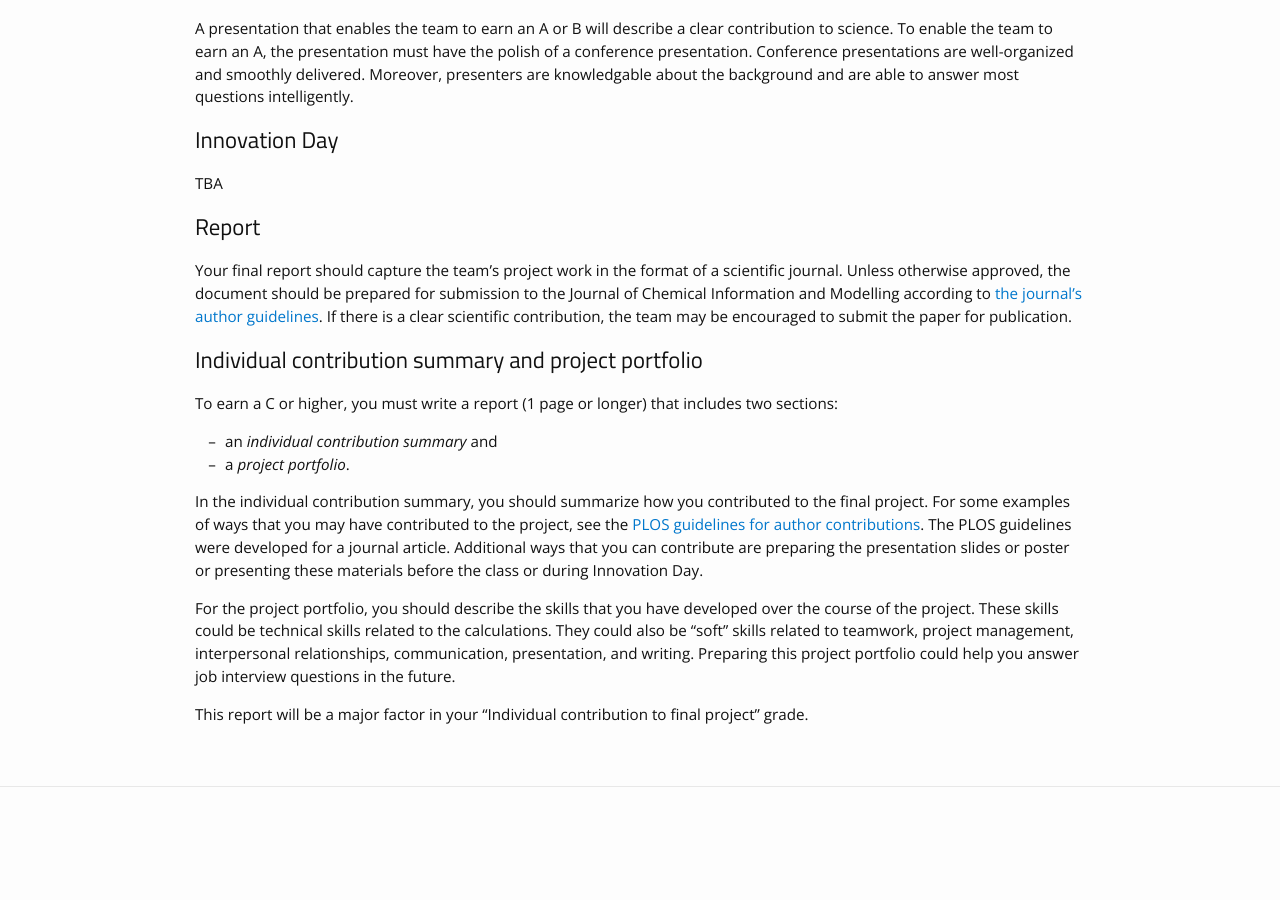
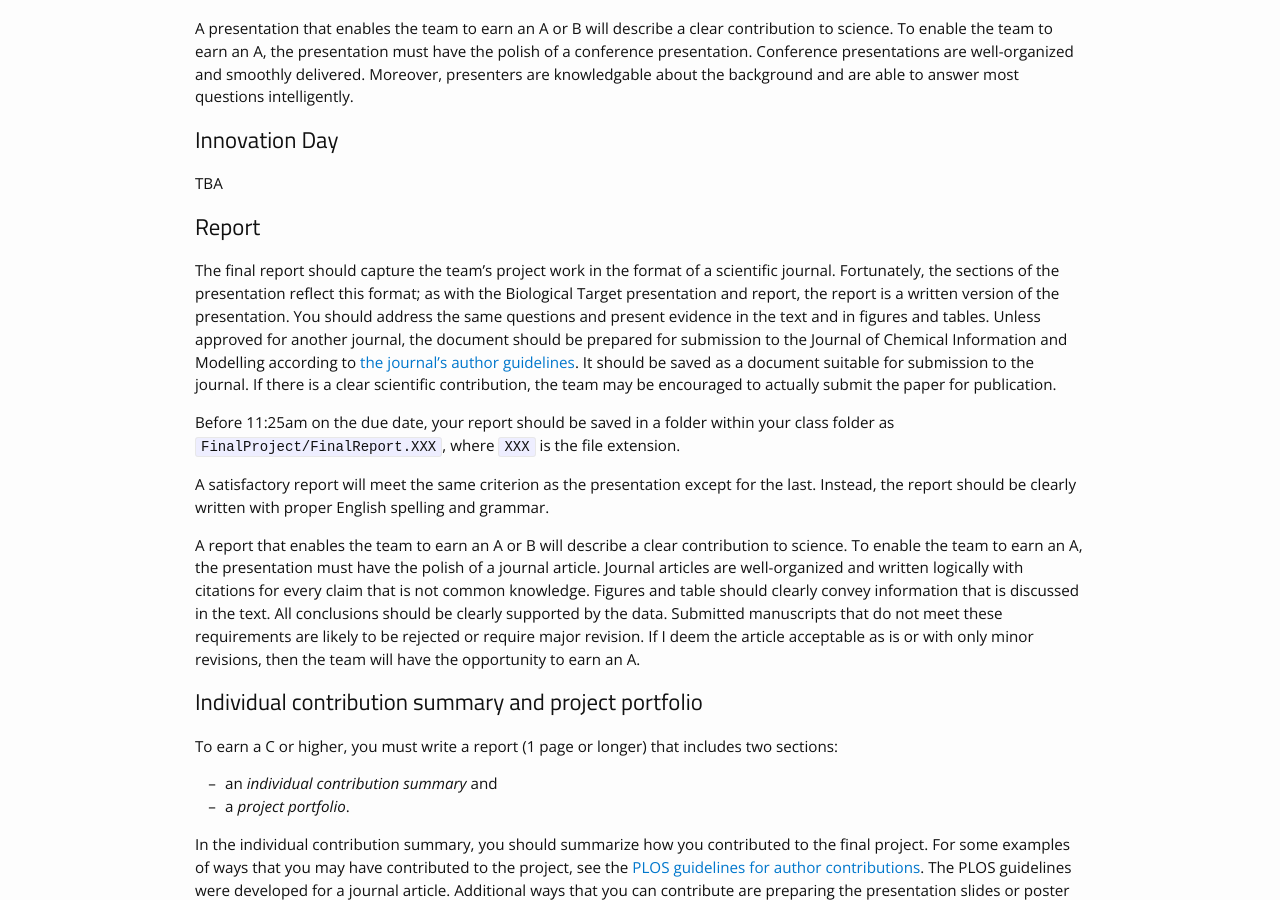
Before and after one commit to daveminh/Chem456-2022F, a Jekyll site: the page built from docs/assignments.md, in a window 1280 px wide and 900 px high, scrolled down 3228 px. Built offline with Jekyll 4.4.1, drawn with Linux system fonts in a browser that asks for light colours; nearby versions of some CDN libraries; before the commit the page ends 4075 px from its top, so only the background shows below that.

Commit message:
Update assignments.md

```diff
--- a/docs/assignments.md
+++ b/docs/assignments.md
@@ -96,18 +96,13 @@ TBA
 
 ## Report
 
-Your final report should capture the team's project work in the format of a scientific journal. Unless otherwise approved, the document should be prepared for submission to the Journal of Chemical Information and Modelling according to [the journal's author guidelines](https://pubs.acs.org/page/jcisd8/submission/authors.html). If there is a clear scientific contribution, the team may be encouraged to submit the paper for publication.
+The final report should capture the team's project work in the format of a scientific journal. Fortunately, the sections of the presentation reflect this format; as with the Biological Target presentation and report, the report is a written version of the presentation. You should address the same questions and present evidence in the text and in figures and tables. Unless approved for another journal, the document should be prepared for submission to the Journal of Chemical Information and Modelling according to [the journal's author guidelines](https://pubs.acs.org/page/jcisd8/submission/authors.html). It should be saved as a document suitable for submission to the journal. If there is a clear scientific contribution, the team may be encouraged to actually submit the paper for publication.
 
-<!--
-The report is a written version of the presentation. You should address the same questions and present evidence in the text and in figures and tables. The report should be at least three pages long and saved as a document in Apple Pages (.pages), Microsoft Word (.doc/.docx), Google Document (.gdoc), or Portable Document Format (.pdf) format.
-
-Before 11:25am on the due date, your report should be saved in a folder within your class folder as `BiologicalTarget/BiologicalTargetReport.XXX`, where `XXX` is the file extension.
+Before 11:25am on the due date, your report should be saved in a folder within your class folder as `FinalProject/FinalReport.XXX`, where `XXX` is the file extension.
 
 A satisfactory report will meet the same criterion as the presentation except for the last. Instead, the report should be clearly written with proper English spelling and grammar.
 
-The report will be evaluated according to the following 100 point rubric: Does the abstract clearly describe the main findings of the study [10 pts]? Does the introduction clearly describe the rationale for the study [15 pts]? Are methods described in sufficient detail so that the study is reproducible [15 pts]? Are the results, including figures and tables, clearly presented and described [15 pts]? Does the discussion clearly explain the implications of the results in light of previous scientific knowledge [10 pts]? Are conclusions justified by the the data [10 pts]? Are references properly cited [10 pts]? Are project data stored in a well-organized format [15 pts]?
-
--->
+A report that enables the team to earn an A or B will describe a clear contribution to science. To enable the team to earn an A, the presentation must have the polish of a journal article. Journal articles are well-organized and written logically with citations for every claim that is not common knowledge. Figures and table should clearly convey information that is discussed in the text. All conclusions should be clearly supported by the data. Submitted manuscripts that do not meet these requirements are likely to be rejected or require major revision. If I deem the article acceptable as is or with only minor revisions, then the team will have the opportunity to earn an A.
 
 ## Individual contribution summary and project portfolio
 
```
